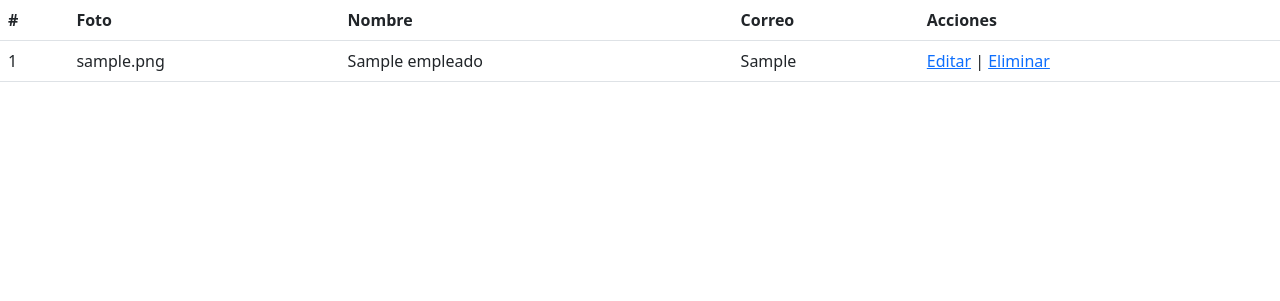
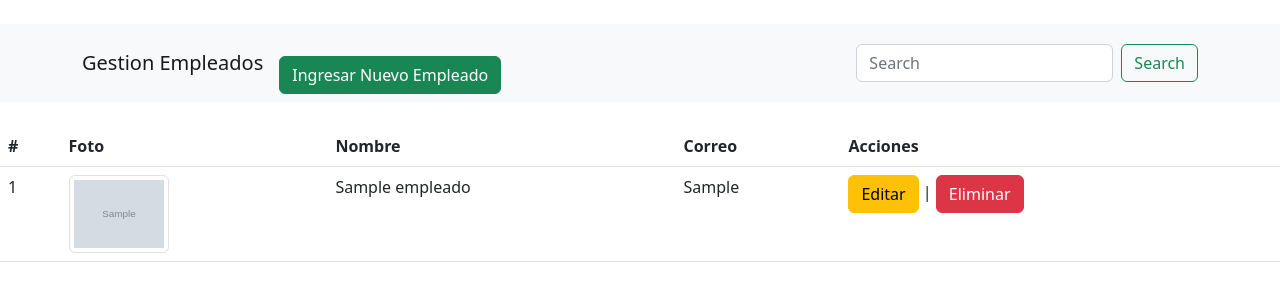
Before and after one commit to robertrb63/SistemaEmpleados, a Flask app: page / in a window 1280 px wide. Shown: the top 301 px of the page. Run offline with Flask 3, Linux system fonts and the light colour scheme; tables that the repository leaves empty or names only in its code hold one stand-in row (values such as "Sample post"); grey boxes marked "Sample" are stand-in pictures.

Commit message:
Update index.html

```diff
--- a/SistemaEmpleados/templates/empleados/index.html
+++ b/SistemaEmpleados/templates/empleados/index.html
@@ -2,6 +2,7 @@
 <html lang="en">
 
 <head>
+  <br>
   <title>EmpleadosConFlaskJinja2</title>
   <!-- Required meta tags -->
   <meta charset="utf-8">
@@ -12,7 +13,32 @@
     integrity="sha384-iYQeCzEYFbKjA/T2uDLTpkwGzCiq6soy8tYaI1GyVh/UjpbCx/TYkiZhlZB6+fzT" crossorigin="anonymous">
 
 </head>
+<nav class="navbar navbar-expand-sm navbar-light bg-light">
+  <div class="container">
+    <a class="navbar-brand" href="{{ url_for('index')}}">Gestion Empleados</a>
+    <button class="navbar-toggler d-lg-none" type="button" data-bs-toggle="collapse" data-bs-target="#collapsibleNavId" aria-controls="collapsibleNavId"
+        aria-expanded="false" aria-label="Toggle navigation">
+        <span class="navbar-toggler-icon"></span>
+    </button>
+    <div class="collapse navbar-collapse" id="collapsibleNavId">
+        <ul class="navbar-nav me-auto mt-2 mt-lg-0">
+            <li class="nav-item">
+</li>
+            <li class="nav-item">
+              <br>
+              <a href="{{url_for('create')}}" class="btn btn-success">Ingresar Nuevo Empleado</a>
+            </li>
+            <li class="nav-item dropdown">
 
+            </li>
+        </ul>
+        <form class="d-flex my-2 my-lg-0">
+            <input class="form-control me-sm-2" type="text" placeholder="Search">
+            <button class="btn btn-outline-success my-2 my-sm-0" type="submit">Search</button>
+        </form>
+    </div>
+</div>
+</nav>
 <body>
   <header>
     <!-- place navbar here -->
@@ -31,6 +57,9 @@
   <script src="https://cdn.jsdelivr.net/npm/bootstrap@5.2.1/dist/js/bootstrap.min.js"
     integrity="sha384-7VPbUDkoPSGFnVtYi0QogXtr74QeVeeIs99Qfg5YCF+TidwNdjvaKZX19NZ/e6oz" crossorigin="anonymous">
   </script>
+
+<br>
+
         <table class="table table-ligth">
             <thead class="thead-light">
                 <tr>
@@ -46,12 +75,14 @@
                 {% for empleado in empleados%}
                 <tr>
                     <td>{{empleado[0]}}</td>
-                    <td>{{empleado[3]}}</td>
+                    <td>
+                      <img class="img-thumbnail" width="100" img src="uploads/{{empleado[3]}}" alt="">
+
+                    </td>
                     <td>{{empleado[1]}}</td>
                     <td>{{empleado[2]}}</td>
-                    <td><a href="/edit/{{empleado[0]}}">Editar</a> |
-                        <a href="/destroy/{{empleado[0]}}">Eliminar</a>
-
+                    <td><a class="btn btn-warning" href="/edit/{{empleado[0]}}">Editar</a> |
+                        <a onclick="return confirm('¿Deseas Borrar el Registro?')" class="btn btn-danger" href="/destroy/{{empleado[0]}}">Eliminar</a>
                         </td>
                 </tr>
                 {%  endfor %}
```
